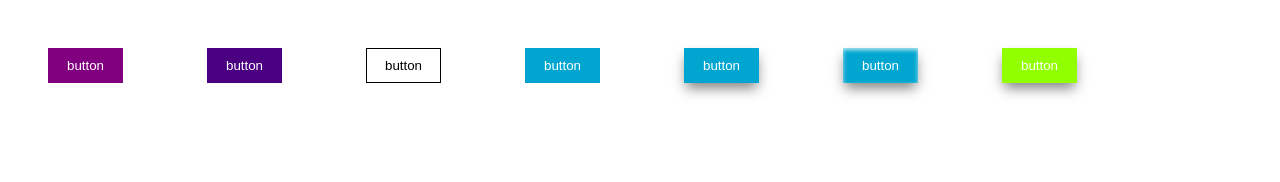
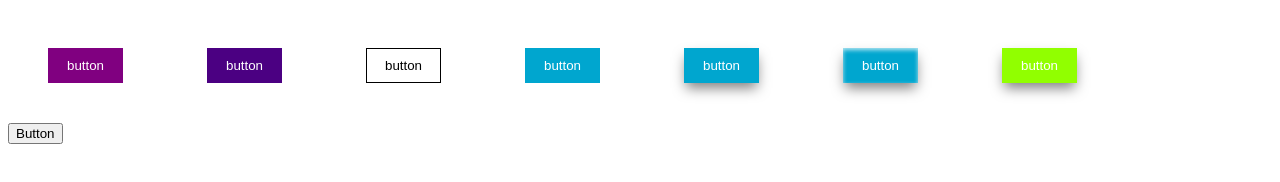
Before and after one commit to TanishqSingla/css-elements, a plain HTML site: page index.html in a window 1280 px wide. Drawn offline with Linux system fonts and the light colour scheme.

Commit message:
Started working on gradient button

```diff
--- a/index.html
+++ b/index.html
@@ -17,5 +17,8 @@
       <button class="i6">button</button>
       <button class="i7">button</button>
     </div>
+    <div id="gradient-button">
+      <button>Button</button>
+    </div>
   </body>
 </html>
```
